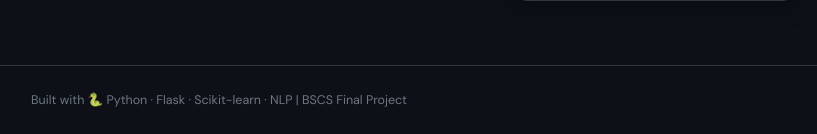
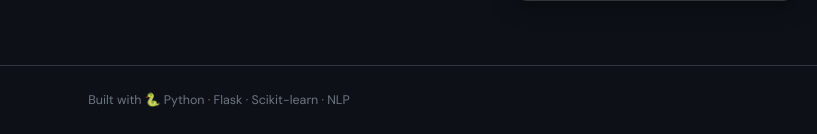
Before and after one commit to hamzaishaq53/grammar-tool, a Flask app: page / in a window 1280 px wide. Shown: the part 1035-1169 px from the top of the page, without its empty margins (421-1238 px from the left). Run offline with Flask 3, Linux system fonts and the light colour scheme.

Commit message:
remove BSCS text

```diff
--- a/templates/index.html
+++ b/templates/index.html
@@ -160,7 +160,7 @@
 
   <!-- ========== FOOTER ========== -->
   <footer class="footer">
-    <p>Built with 🐍 Python · Flask · Scikit-learn · NLP | BSCS Final Project</p>
+    <p>Built with 🐍 Python · Flask · Scikit-learn · NLP </p>
   </footer>
 
   <script src="{{ url_for('static', filename='js/main.js') }}"></script>
```
